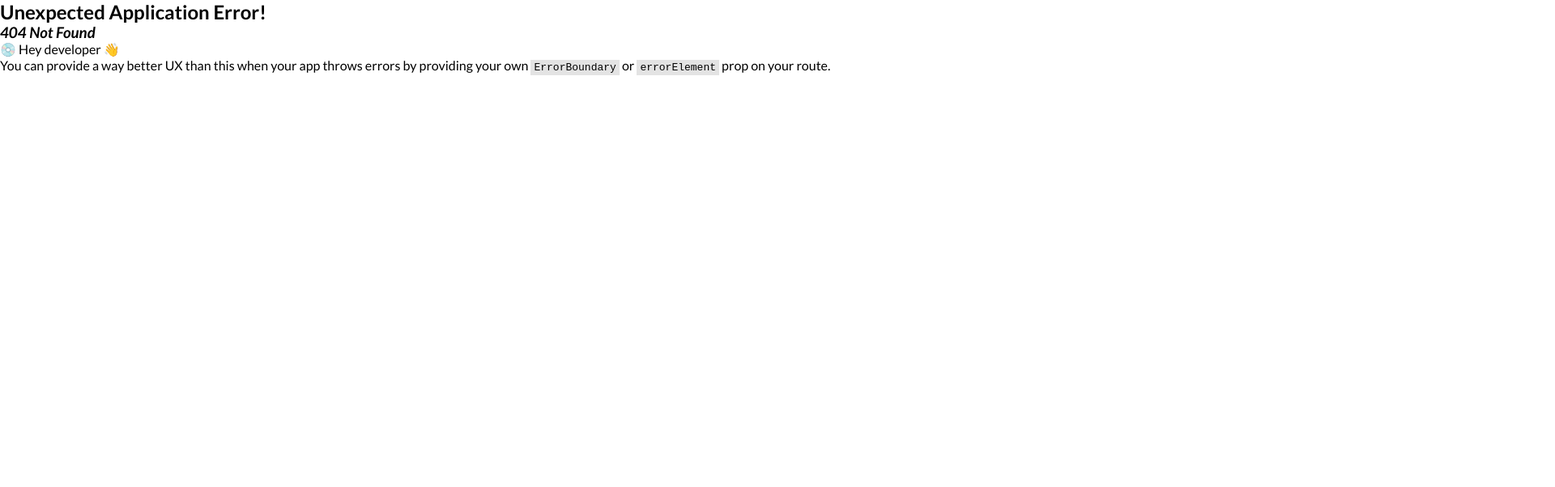
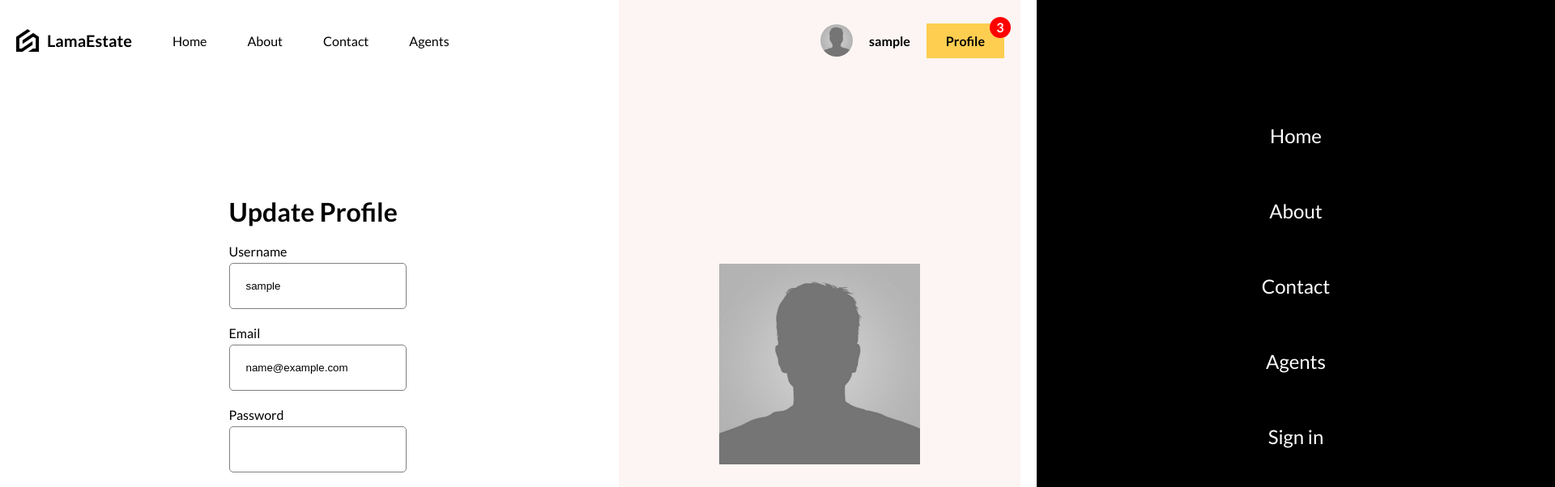
Before and after one commit to fazlerabbytalukder/estate-mern-app, a React (Vite) app in the folder client/: page /profile/update in a window 1280 px wide. Before the commit this address had no page. Shown: the top 602 px of the page at 81% size, 1920 px wide, since content can reach past the window. Built offline with nearby package versions, Linux system fonts and the light colour scheme; sample sign-in values are in the browser's storage.

Commit message:
protected route

```diff
--- a/client/src/App.jsx
+++ b/client/src/App.jsx
@@ -7,6 +7,7 @@
 import ListPage from "./routes/listPage/listPage";
 import Login from "./routes/login/login";
 import ProfilePage from "./routes/profilePage/profilePage";
+import ProfileUpdatePage from "./routes/profileUpdatePage/profileUpdatePage";
 import Register from "./routes/register/register";
 import SinglePage from "./routes/singlePage/singlePage";
 
@@ -46,6 +47,10 @@
           path: "/profile",
           element: <ProfilePage />
         },
+        {
+          path: "/profile/update",
+          element: <ProfileUpdatePage />
+        },
       ]
     }
   ]);
--- a/client/src/routes/profilePage/profilePage.jsx
+++ b/client/src/routes/profilePage/profilePage.jsx
@@ -1,5 +1,5 @@
 import { useContext } from "react";
-import { useNavigate } from "react-router-dom";
+import { Link, useNavigate } from "react-router-dom";
 import { AuthContext } from "../../../context/AuthContext";
 import Chat from "../../components/chat/Chat";
 import List from "../../components/list/List";
@@ -25,7 +25,9 @@
         <div className="wrapper">
           <div className="title">
             <h1>User Information</h1>
-            <button>Update Profile</button>
+            <Link to="/profile/update">
+              <button>Update Profile</button>
+            </Link>
           </div>
           <div className="info">
             <span>
--- a/client/src/routes/profileUpdatePage/profileUpdatePage.jsx
+++ b/client/src/routes/profileUpdatePage/profileUpdatePage.jsx
@@ -1,6 +1,9 @@
+import { useContext } from "react";
+import { AuthContext } from "../../../context/AuthContext";
 import "./profileUpdatePage.scss";
 
 function ProfileUpdatePage() {
+  const { currentUser, updateUser } = useContext(AuthContext);
   return (
     <div className="profileUpdatePage">
       <div className="formContainer">
@@ -12,6 +15,7 @@
               id="username"
               name="username"
               type="text"
+              defaultValue={currentUser.username}
             />
           </div>
           <div className="item">
@@ -20,6 +24,7 @@
               id="email"
               name="email"
               type="email"
+              defaultValue={currentUser.email}
             />
           </div>
           <div className="item">
@@ -30,7 +35,7 @@
         </form>
       </div>
       <div className="sideContainer">
-        <img src="" alt="" className="avatar" />
+        <img src={currentUser.avatar || "/noavatar.jpg"} alt="" className="avatar" />
       </div>
     </div>
   );
```
